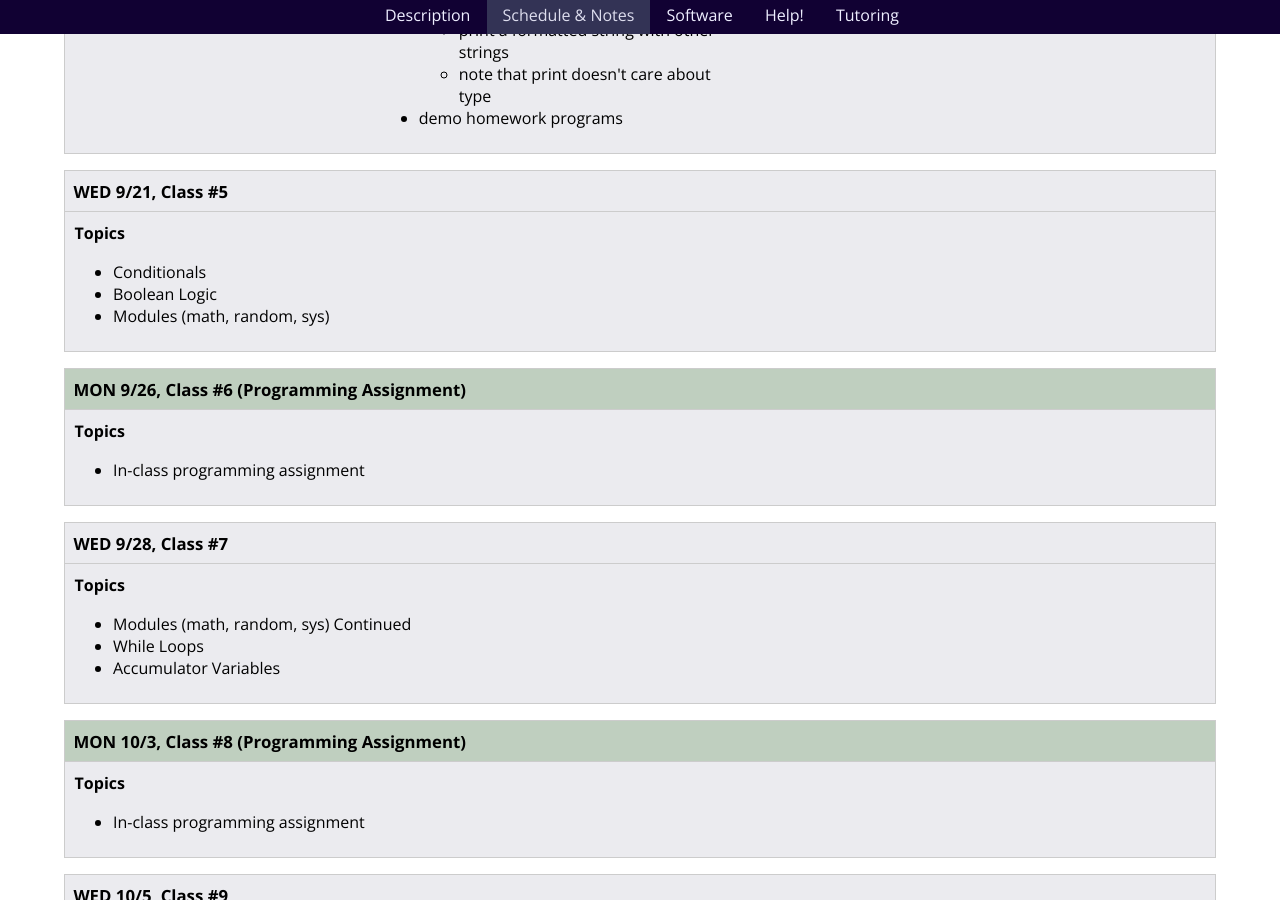
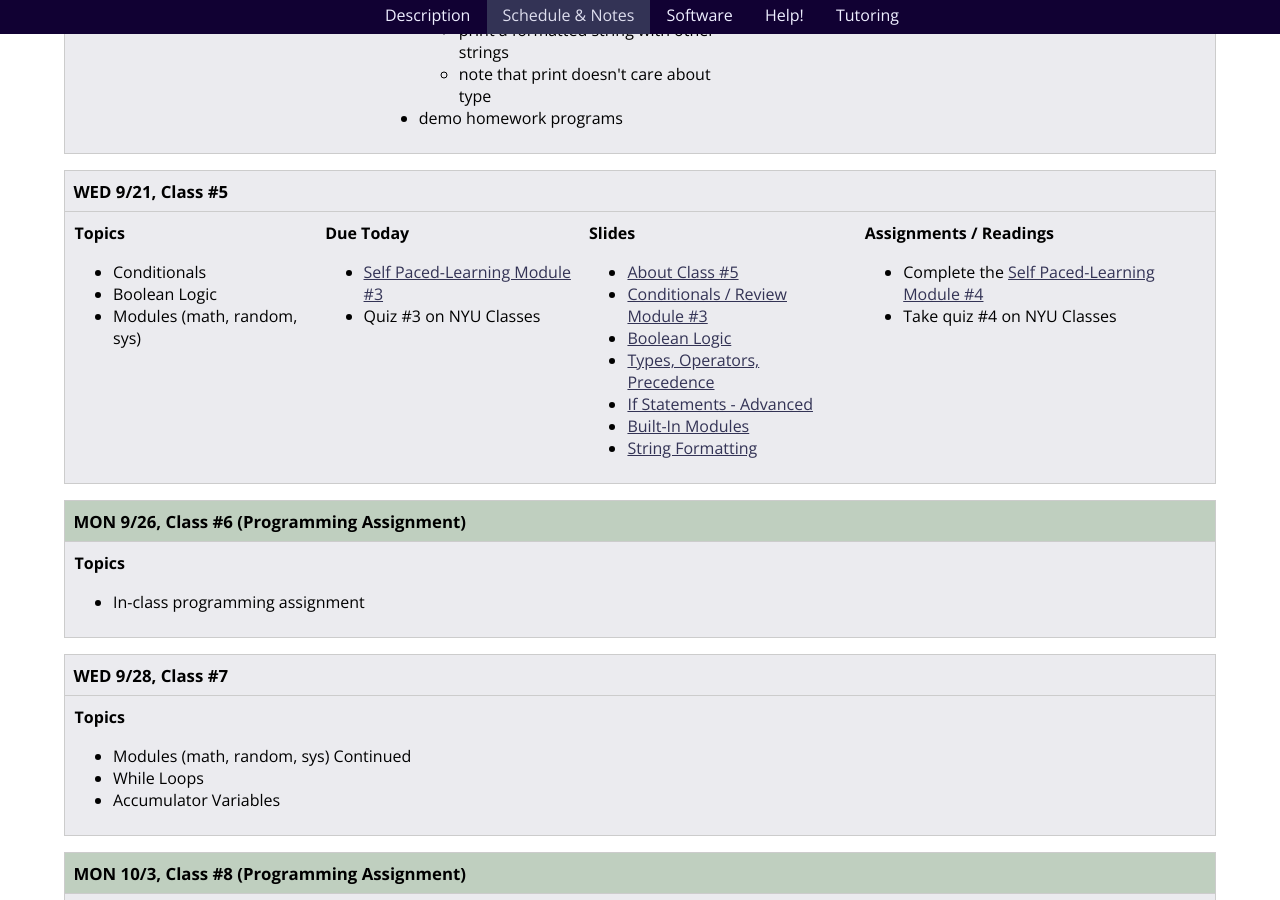
Before and after one commit to foureyes/csci-ua.0002-fall2016-008, a Jekyll site: the page built from schedule.markdown, in a window 1280 px wide and 900 px high, scrolled down 2280 px. Built offline with Jekyll 4.4.1, drawn with Linux system fonts in a browser that asks for light colours.

Commit message:
add class 5

```diff
--- a/_includes/classes/05/materials.markdown
+++ b/_includes/classes/05/materials.markdown
@@ -1,4 +1,3 @@
-{% comment %}
 <article class="due" markdown="block">
 #### Due Today
 
@@ -11,7 +10,7 @@
 #### Slides
 
 * [About Class #5](classes/05/meta.html)
-* [Review Conditionals](classes/05/review-conditionals.html)
+* [Conditionals / Review Module #3](classes/05/review-conditionals.html)
 * [Boolean Logic](classes/05/boolean-logic.html)
 * [Types, Operators, Precedence](classes/05/types-operators-precedence.html)
 * [If Statements - Advanced](classes/05/if-statements-advanced.html)
@@ -51,4 +50,3 @@ Assignments
 ### Vocabulary
 See [the glossary](http://openbookproject.net/thinkcs/python/english3e/conditionals.html#glossary) in {{site.bookt}}, Chapter 5.
 -->
-{% endcomment %}
```
Also changed, not shown: 1 other file.
